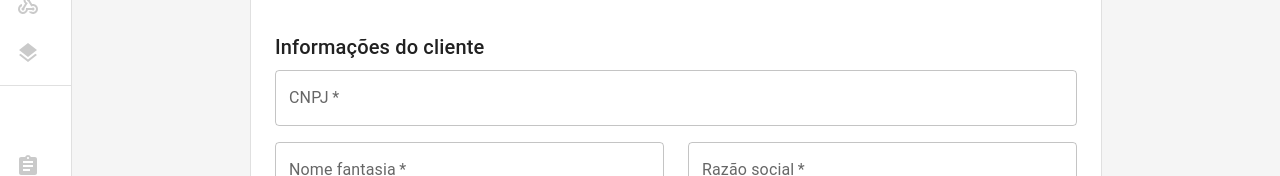
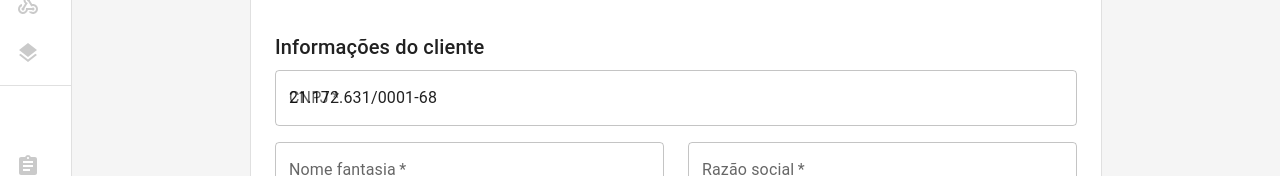
Before and after one commit to JoaoManieri/secoia-frontend, a Next.js app: page /customer/new in a window 1280 px wide. Shown: the part 236-412 px from the top of the page. Built offline with nearby package versions, Linux system fonts and the light colour scheme.

Commit message:
checkpoint

```diff
--- a/src/app/customer/new/InfoForm.js
+++ b/src/app/customer/new/InfoForm.js
@@ -161,7 +161,7 @@ export default function InfoForm({
             maskChar=" "
             onChange={(event) => setClientData({ ...clientData, cnpj: event.target.value })}
             onBlur={handleBlurCNPJ}
-            value={clientData ? clientData.cnpj : ""}
+            value={clientData ? clientData.cnpj : "21.172.631/0001-68"}
           >
             {() => (
               <TextField
```
